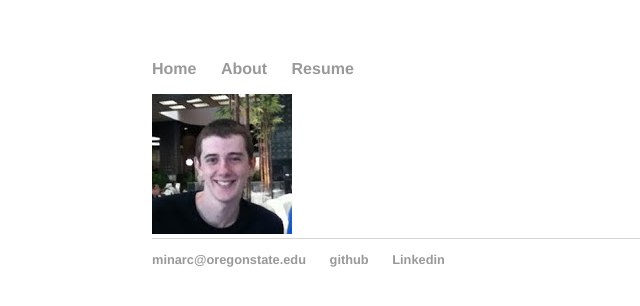
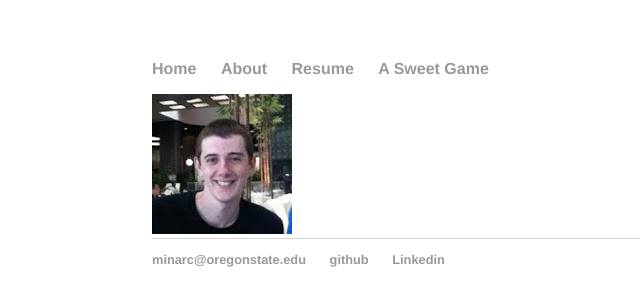
Before and after one commit to chrisminar/chrisminar.github.io, a Jekyll site: the page built from index.html, in a window 1280 px wide. Shown: the top 306 px of the page, without its empty margins (40-680 px from the left). Built offline with Jekyll 4.4.1, drawn with Linux system fonts in a browser that asks for light colours.

Commit message:
Update default.html

```diff
--- a/_layouts/default.html
+++ b/_layouts/default.html
@@ -11,6 +11,7 @@
         		<li><a href="/">Home</a></li>
 	        	<li><a href="/about">About</a></li>
 	        	<li><a href="resume.pdf" target="_blank">Resume</a></li>
+	        	<li><a href="/game" target="_blank">A Sweet Game</a></li>
 	        </ul>
 		</nav>
 		<div class="container">
```
